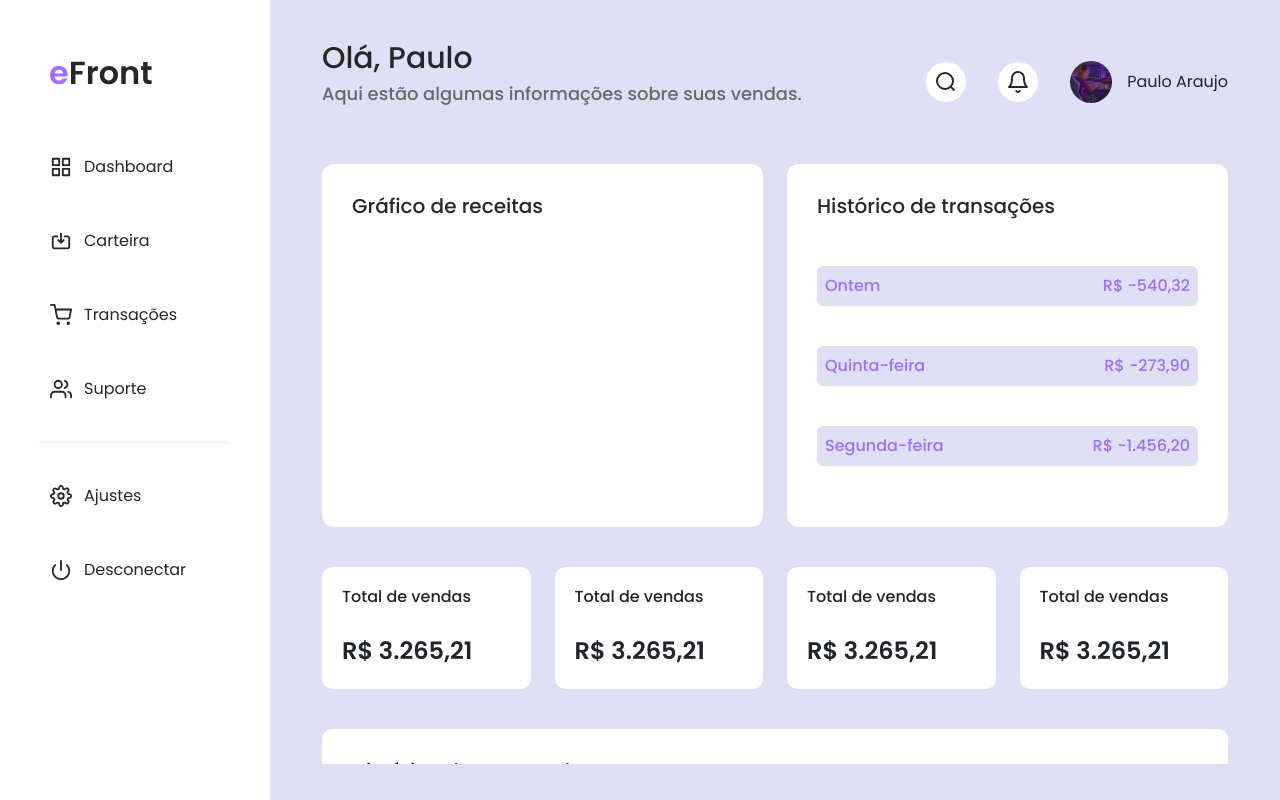
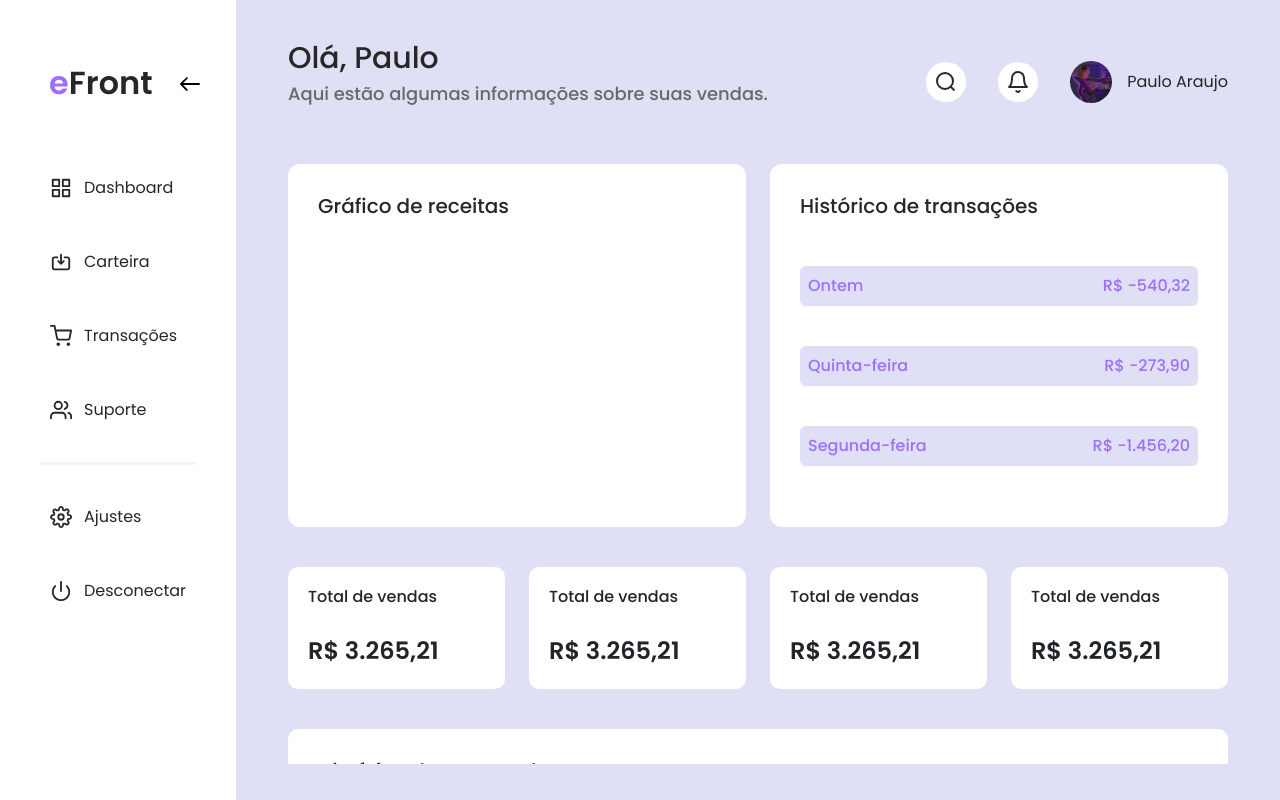
Before and after one commit to Paraujodev/ProjectReact-Task1, a React (Vite) app in the folder efront-project/: page / in a window 1280 px wide. Built offline with nearby package versions, Linux system fonts and the light colour scheme.

Commit message:
alterações no navbar

```diff
--- a/efront-project/src/components/navbar/navbar.jsx
+++ b/efront-project/src/components/navbar/navbar.jsx
@@ -1,5 +1,5 @@
 import './style-navbar.scss'
-import React from 'react';
+import React, { useState } from 'react';
 import Logo from '../../assets/logo.svg';
 import Transations from '../../assets/cart.svg';
 import DashboardImage from '../../assets/grid.svg';
@@ -7,46 +7,58 @@ import Wallet from '../../assets/save.svg';
 import Support from '../../assets/users.svg';
 import Settings from '../../assets/settings.svg';
 import Logof from '../../assets/power.svg';
+import ArrowRight from '../../assets/arrow-right.svg';
+import ArrowLeft from '../../assets/arrow-left.svg';
 
 
-export default function Navbar(){
+export default function Navbar() {
+    const [isOpen, setIsOpen] = useState(true);
+
+    const toggleSider = () => {
+        setIsOpen(!isOpen);
+    };
+
     return (
-        <nav>
+        <nav className={isOpen ? "open" : "close"}>
             <div className='imageLogo'>
-                <a href= "/"> <img src= {Logo} alt="Logo do Site" />
+                <a href="/"> <img src={Logo} alt="Logo do Site" />
                 </a>
+                <button className='toggle-btn' onClick={toggleSider}>
+                    <img src={isOpen ? ArrowLeft : ArrowRight} alt={isOpen ? "Fechar menu" : "Abrir menu"}
+                    />
+                </button>
             </div>
             <ul>
                 <li>
-                     <a href ="/"> <img src= {DashboardImage} alt='logo dashboard'/>
-                         <span>Dashboard</span>
+                    <a href="/"> <img src={DashboardImage} alt='logo dashboard' />
+                        {isOpen && <span>Dashboard</span>}
                     </a>
                 </li>
                 <li>
-                     <a href = "/wallet"> <img src= {Wallet} alt='logo carteira'/>
-                         <span>Carteira</span>
+                    <a href="/wallet"> <img src={Wallet} alt='logo carteira' />
+                        {isOpen && <span>Carteira</span>}
                     </a>
                 </li>
                 <li>
-                     <a href= "/transactions"> <img src= {Transations} alt='logo transações'/>
-                         <span>Transações</span>
+                    <a href="/transactions"> <img src={Transations} alt='logo transações' />
+                        {isOpen && <span>Transações</span>}
                     </a>
                 </li>
                 <li>
-                     <a href ="/support"> <img src= {Support} alt='logo suporte'/>
-                         <span>Suporte</span>
+                    <a href="/support"> <img src={Support} alt='logo suporte' />
+                        {isOpen && <span>Suporte</span>}
                     </a>
                 </li>
                 <div className="divider"></div>
                 <li>
-                    <a href ="/settings"> <img src= {Settings} alt='logo ajustes'/>
-                            <span>Ajustes</span>
+                    <a href="/settings"> <img src={Settings} alt='logo ajustes' />
+                        {isOpen && <span>Ajustes</span>}
                     </a>
                 </li>
                 <div className='logofPage'>
                     <li>
-                        <a href ="/logof"> <img src= {Logof} alt='logo desconectar'/>
-                            <span>Desconectar</span>
+                        <a href="/logof"> <img src={Logof} alt='logo desconectar' />
+                            {isOpen && <span>Desconectar</span>}
                         </a>
                     </li>
                 </div>
--- a/efront-project/src/components/navbar/style-navbar.scss
+++ b/efront-project/src/components/navbar/style-navbar.scss
@@ -1,18 +1,66 @@
-
-
 nav {
     padding: 60px 40px;
     display: flex;
     align-items: start;
     flex-direction: column;
     background: #FFFFFF;
-    width: 270px;
     height: 100vh;
     min-height: 600px;
+
+    .open {
+        width: 270px;
+
+        ul {
+            li{
+                width: 100%;
+                padding: 10px 10px;
+            }
+        }
+
+        .toggle-btn {
+            align-self: flex-end;
+        }
+
+        span{
+            margin-left: 12px;
+        }
+    }
+
+    .close {
+        ul{
+            li {
+                width: fit-content;
+                padding: 10px;
+                margin: 0 auto;
+                display: flex;
+                justify-content: center;
+            }
+        }
+    }
 
     .imageLogo {
         margin: 0 0 60px 10px;
     }
+
+.toggle-btn {
+    background: none;
+    border: none;
+    cursor: pointer;
+    margin: 10px 0;
+
+    img {
+        width: 20px;
+        height: 20px;
+    }
+}
+
+.imageLogo{
+    margin: 0 0 60px 10px;
+    display: flex;
+    justify-content: space-between;
+    align-items: center;
+    width: 100%;
+}
 
     ul {
         width: 100%;
@@ -25,31 +73,34 @@ nav {
             padding: 10px;
 
 
-            a{
+            a {
                 font-size: 1rem;
                 text-decoration: none;
                 color: #262626;
+                display: flex;
+                align-items: center;
 
-                span{
+                span {
                     margin-left: 12px;
                 }
             }
 
         }
 
-        img{
+        img {
             width: 22px;
         }
 
-        li:hover{
+        li:hover {
             background-color: #dfdff5;
             border-radius: 5px;
+            width: fit-content;
 
-            a{
+            a {
                 color: #9E6EFE;
             }
 
-            img{
+            img {
                 filter: brightness(0) saturate(100%) invert(59%) sepia(36%) saturate(7380%) hue-rotate(229deg) brightness(100%) contrast(99%);
             }
 
@@ -61,49 +112,21 @@ nav {
             background-color: #f2f6ff;
         }
 
-        .logofPage{
+        .logofPage {
 
-            li:hover{
+            li:hover {
 
-                background-color:#faa3a3;
+                background-color: #faa3a3;
                 border-radius: 5px;
 
-                a{
-                    color:#ec0000;
+                a {
+                    color: #ec0000;
                 }
-                img{
+
+                img {
                     filter: brightness(0) saturate(100%) invert(18%) sepia(100%) saturate(3150%) hue-rotate(351deg) brightness(82%) contrast(131%);
                 }
             }
         }
     }
 }
-
-@media (width <= 768px) {
-    nav {
-        width: auto;
-
-        .imageLogo {
-            img {
-                width: 32px;;
-            }
-        }
-
-        li {
-            padding: 0;
-            span {
-                display: none;
-            }
-        }
-    }
-}
-
-@media(width <= 425px) {
-    nav {
-        min-height: 0px;
-
-        ul {
-            overflow-y: scroll;
-        }
-    }
-}
```
Also changed, not shown: efront-project/src/assets/arrow-left.svg (added), efront-project/src/assets/arrow-right.svg (added). Lines whose indentation alone changed are shown as unchanged.
